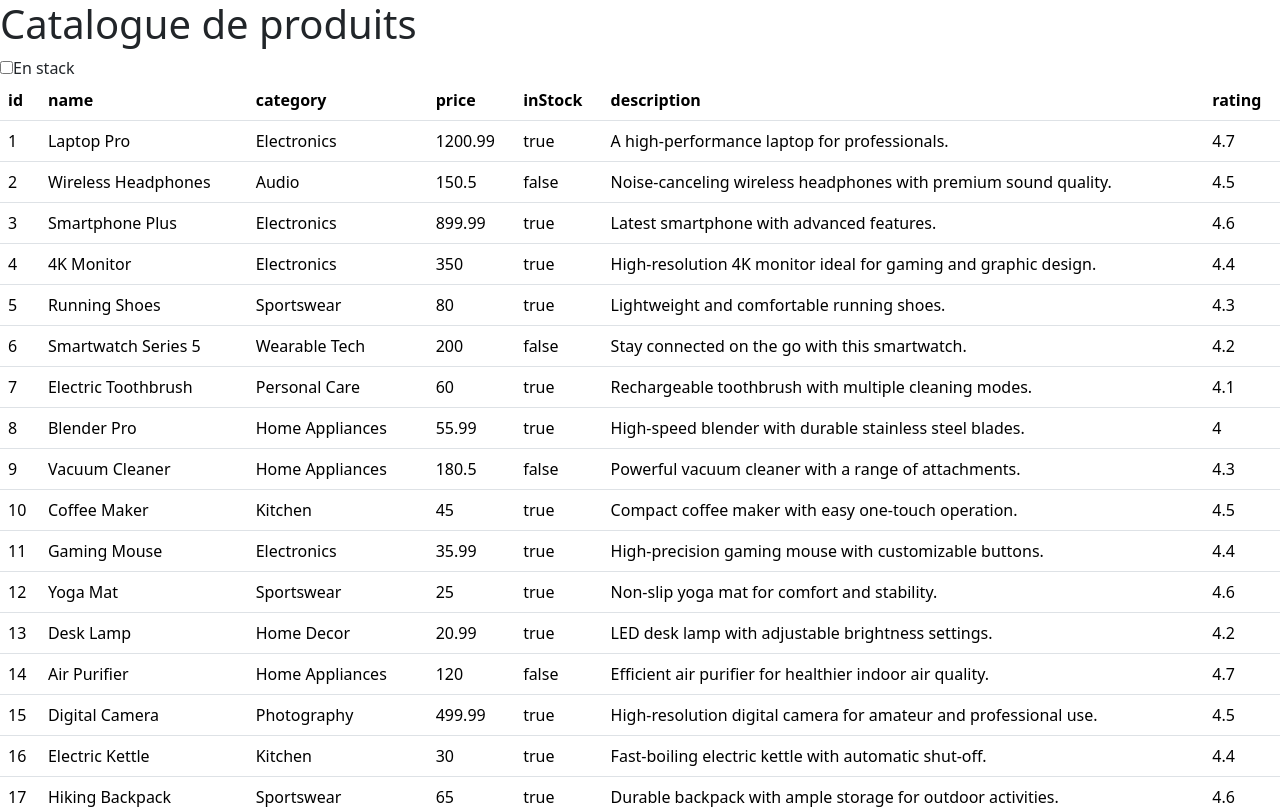
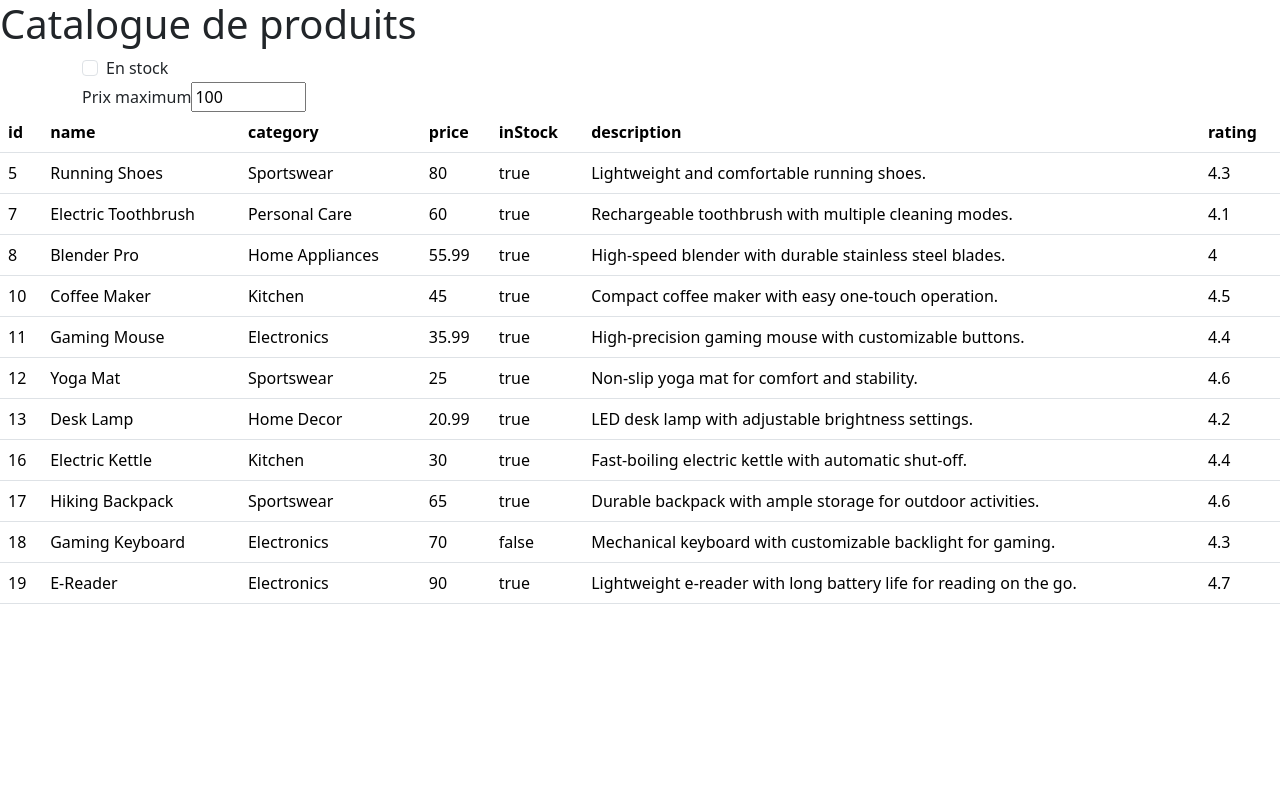
Before and after one commit to Christ0u/tp03_gerard_christopher, an Angular app: page / in a window 1280 px wide. Shown: the top 809 px of the page. Built offline with nearby package versions, Linux system fonts and the light colour scheme.

Commit message:
CHG : Implémentation d'un filtre sur le prix des produits
Signed-off-by: Christopher GERARD <christopher.gerard@ikmail.com>

```diff
--- a/src/app/app.component.html
+++ b/src/app/app.component.html
@@ -1,4 +1,4 @@
 <h1> Catalogue de produits </h1>
 
-<app-search-engine (inStockChange)="onInStockChange($event)"></app-search-engine>
-<app-products-list [inStock]="inStock"></app-products-list>
+<app-search-engine (inStockChange)="onInStockChange($event)" (maxPriceChange)="onMaxPriceChange($event)"></app-search-engine>
+<app-products-list [inStock]="inStock" [maxPrice]="maxPrice"></app-products-list>
--- a/src/app/app.component.ts
+++ b/src/app/app.component.ts
@@ -10,12 +10,18 @@ import { SearchEngineComponent } from './search-engine/search-engine.component';
   templateUrl: './app.component.html',
   styleUrl: './app.component.css'
 })
+
 export class AppComponent {
   title = 'tp03_gerard_christopher';
 
   inStock: boolean = false;
+  maxPrice: number = 100;
 
   onInStockChange(value: boolean) {
     this.inStock = value;
   }
+
+  onMaxPriceChange(value: number) {
+    this.maxPrice = value;
+  }
 }
--- a/src/app/products-list/products-list.component.ts
+++ b/src/app/products-list/products-list.component.ts
@@ -11,32 +11,29 @@ import products from './data/products.json';
 })
 
 export class ProductsListComponent {
-  productsList: { id: Number, name: String, category: String, price: Number, inStock: Boolean, description: String, rating: number }[] = products;
-  // Définition des clés comme étant des clés du type produit
+  // Propriétés
+  productsList: { id: Number, name: String, category: String, price: number, inStock: Boolean, description: String, rating: number }[] = products;
   keys: Array<keyof typeof this.productsList[number]> = ["id", "name", "category", "price", "inStock", "description", "rating"];
   filteredProducts = [...this.productsList];
+
   @Input() inStock: boolean = false;
+  @Input() maxPrice: number = 100;
 
+  // Méthodes
   ngOnChanges() {
-    // Filtre les produits en fonction de inStock
-    if (this.inStock) {
-      // Si inStock est vrai, filtrer les produits
-      this.filteredProducts = this.productsList.filter(product => product.inStock);
-    }
-    else {
-      // Sinon, copier tous les produits
-      this.filteredProducts = [...this.productsList];
-    }
+
+    // Applique les deux filtres en un seul passage
+    this.filteredProducts = this.productsList.filter( product => (!this.inStock || product.inStock) && (product.price <= this.maxPrice) );
   }
 
 
-  constructor() {
-    for (let productIndex = 0; productIndex < this.productsList.length; productIndex++) {
+  // constructor() {
+  //   for (let productIndex = 0; productIndex < this.productsList.length; productIndex++) {
 
-      for (let keyIndex = 0; keyIndex < this.keys.length; keyIndex++) {
-        console.log(this.productsList[productIndex][this.keys[keyIndex]]);
-      }
+  //     for (let keyIndex = 0; keyIndex < this.keys.length; keyIndex++) {
+  //       console.log(this.productsList[productIndex][this.keys[keyIndex]]);
+  //     }
 
-    }
-  }
+  //   }
+  // }
 }
--- a/src/app/search-engine/search-engine.component.html
+++ b/src/app/search-engine/search-engine.component.html
@@ -10,8 +10,20 @@
     </head>
 
     <body>
-        <input type="checkbox" id="inStock" name="inStock" (click)="onClick()">
-        <label for="inStock">En stack</label>
+        <div class="container">
+            <div class="form-group">
+                <div class="form-check">
+                    <input type="checkbox" class="form-check-input" id="inStock" name="inStock" (click)="onClick()">
+                    <label class="form-check-label" for="inStock">En stock</label>
+                </div>
+            </div>
+
+            <div class="form-group">
+                <label for="maxPrice">Prix maximum</label>
+                <input type="number" id="maxPrice" name="maxPrice" min="0" max="10000" [(ngModel)]="maxPrice" (input)="onInput()">
+            </div>
+        </div>
+
     </body>
 
 </html>
--- a/src/app/search-engine/search-engine.component.ts
+++ b/src/app/search-engine/search-engine.component.ts
@@ -1,20 +1,33 @@
 import { Component, EventEmitter, Output } from '@angular/core';
+import { FormsModule } from '@angular/forms';
 
 @Component({
   selector: 'app-search-engine',
   standalone: true,
-  imports: [],
+  imports: [FormsModule],
   templateUrl: './search-engine.component.html',
   styleUrl: './search-engine.component.css'
 })
 export class SearchEngineComponent {
+
+  // Propriétés
   inStock: boolean = false;
   @Output() inStockChange = new EventEmitter<boolean>();
 
+  maxPrice: number = 100;
+  @Output() maxPriceChange = new EventEmitter<number>();
+
+  // Méthodes
   onClick()
   {
     this.inStock = !this.inStock;
     this.inStockChange.emit(this.inStock);
     console.log(this.inStock);
   }
+
+  onInput()
+  {
+    this.maxPriceChange.emit(this.maxPrice);
+    console.log(this.maxPrice);
+  }
 }
```
